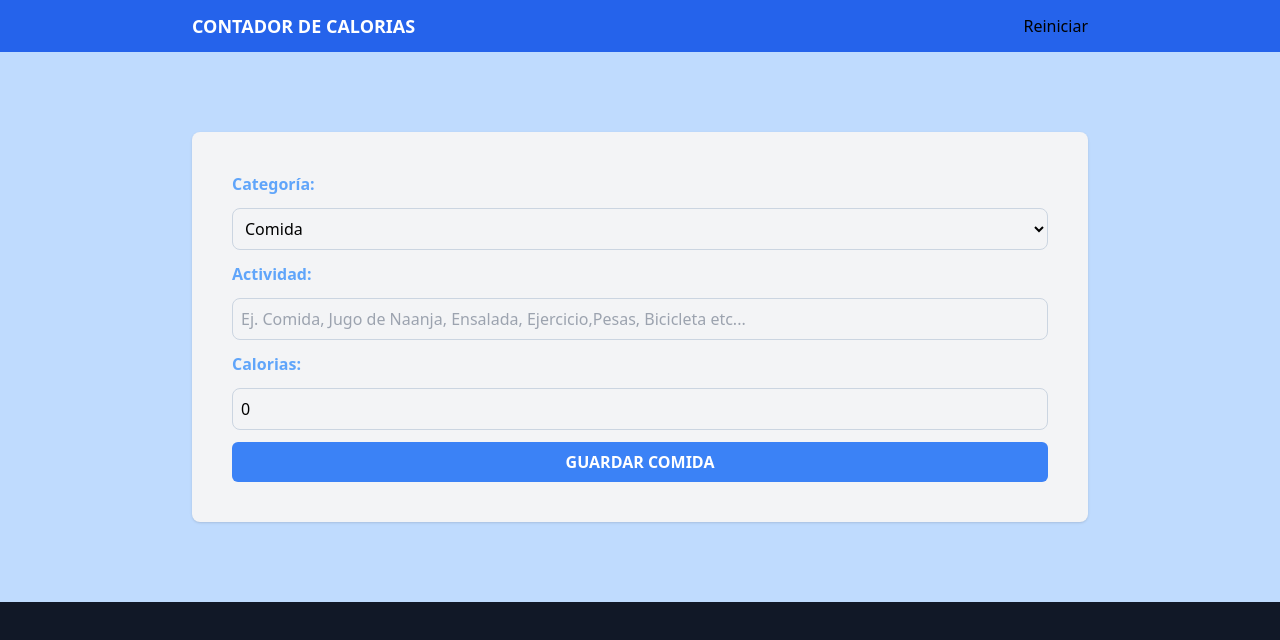
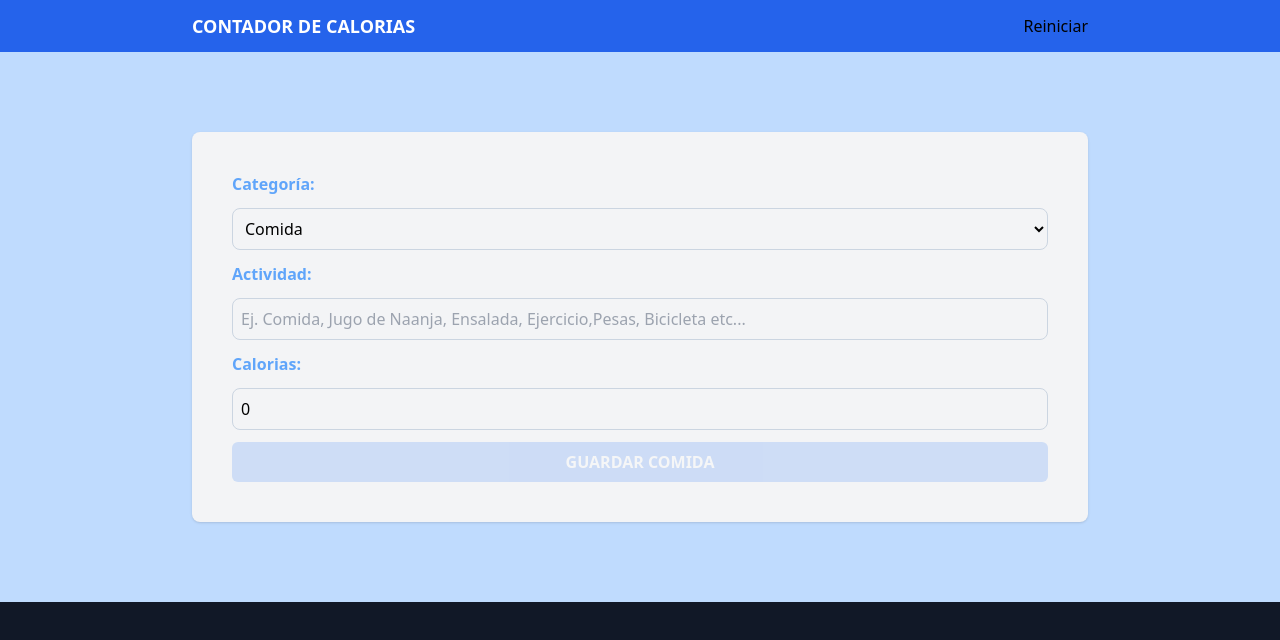
Before and after one commit to Jair-vet/Calorias-app, a React (Vite) app: page / in a window 1280 px wide. Shown: the top 640 px of the page. Built offline with nearby package versions, Linux system fonts and the light colour scheme.

Commit message:
Creamos el reducer para manejar el state

```diff
--- a/src/App.tsx
+++ b/src/App.tsx
@@ -1,7 +1,11 @@
+import { useReducer } from "react"
 import { Form } from "./components/Form"
+import { activityReducer, initialSate } from "./reducers/activityReducer"
 
 
 function App() {
+
+  const [state, dispatch] = useReducer(activityReducer, initialSate)
 
   return (
     <>
@@ -19,7 +23,9 @@ function App() {
 
       <section className="bg-blue-200 py-20 px-5 ">
         <div className="max-w-4xl mx-auto">
-          <Form />
+          <Form
+            dispatch={dispatch}
+          />
         </div>
       </section>
     </>
--- a/src/components/Form.tsx
+++ b/src/components/Form.tsx
@@ -1,21 +1,43 @@
-import { useState, ChangeEvent } from "react"
+import { useState, ChangeEvent, FormEvent, Dispatch } from "react"
 import { categories } from "../data/categories"
-8
-export const Form = () => {
+import { Activity } from '../types/index';
+import { ActivityActions } from "../reducers/activityReducer";
 
-  const [activity, setActivity] = useState({
+
+type FormProps = {
+  dispatch: Dispatch<ActivityActions>
+}
+
+
+export const Form = ({dispatch} : FormProps) => {
+
+  const [activity, setActivity] = useState<Activity>({
     category: 1,
     name: '',
     calories: 0,
   })
   HTMLInputElement
   const handleChange = (e: ChangeEvent<HTMLSelectElement> | ChangeEvent<HTMLInputElement>) => {
-    e.preventDefault()
+
+    const isNumberField = ['category', 'calories'].includes(e.target.id)
 
     setActivity({
       ...activity, // Copia del state
-      [e.target.id]: e.target.value
+      [e.target.id]: isNumberField ? +e.target.value : e.target.value  // +e.target.value convertir Number
     })
+
+  }
+
+  const isValidActivity = () =>{
+    const { name, calories} = activity
+    return name.trim() !== '' && calories > 0
+
+  }
+
+  const handleSubmit = (e: FormEvent<HTMLFormElement>) => {
+    e.preventDefault()
+
+    dispatch({ type: 'save-activity', payload: { newActivity: activity} })
 
   }
 
@@ -23,6 +45,7 @@ export const Form = () => {
   return (
     <form
       className="space-y-6 bg-gray-100 shadow p-10 rounded-lg"
+      onSubmit={handleSubmit}
     >
       <div className="grid grid-cols-1 gap-3">
 
@@ -74,7 +97,8 @@ export const Form = () => {
         <input
           type="submit"
           value='Guardar Comida'
-          className="bg-blue-500 rounded-md p-2 text-white uppercase font-bold cursor-pointer hover:bg-blue-600"
+          className="disabled:opacity-20 disabled:cursor-not-allowed bg-blue-500 rounded-md p-2 text-white uppercase font-bold cursor-pointer hover:bg-blue-600"
+          disabled={!isValidActivity()}
         />
 
 
--- /dev/null
+++ b/src/reducers/activityReducer.ts
@@ -0,0 +1,31 @@
+import { Activity } from "../types"
+
+// Acciones
+export type ActivityActions = {
+    type: 'save-activity',
+    payload: { newActivity : Activity }
+}
+
+type ActiviyState = {
+    activities: Activity[]
+}
+
+export const initialSate : ActiviyState = {
+    activities: []
+}
+
+// State
+export const activityReducer = (
+
+    state: ActiviyState = initialSate,
+    action: ActivityActions
+
+    ) =>{
+
+        if(action.type === 'save-activity'){
+            // Maneja la logica para actualizar el state
+            console.log('desde el type de save-activity');
+        }
+
+    return state
+}
```
